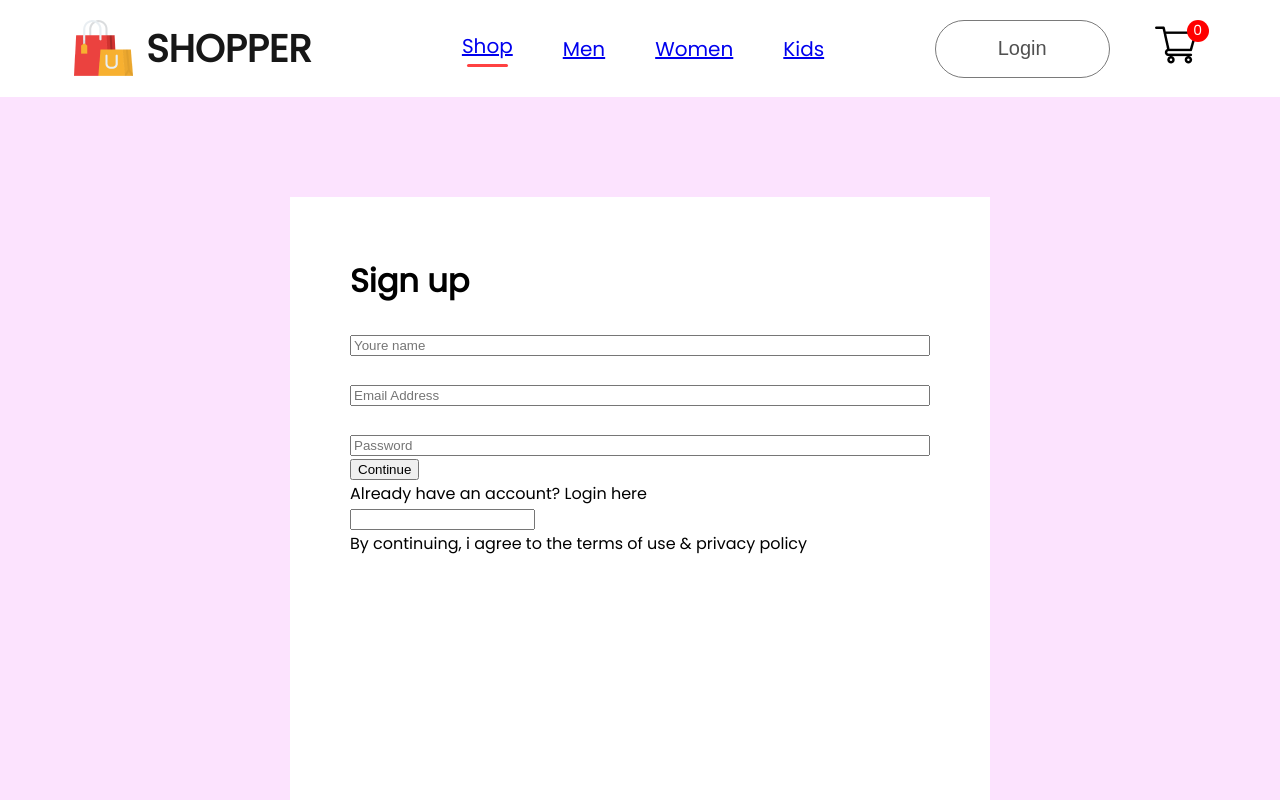
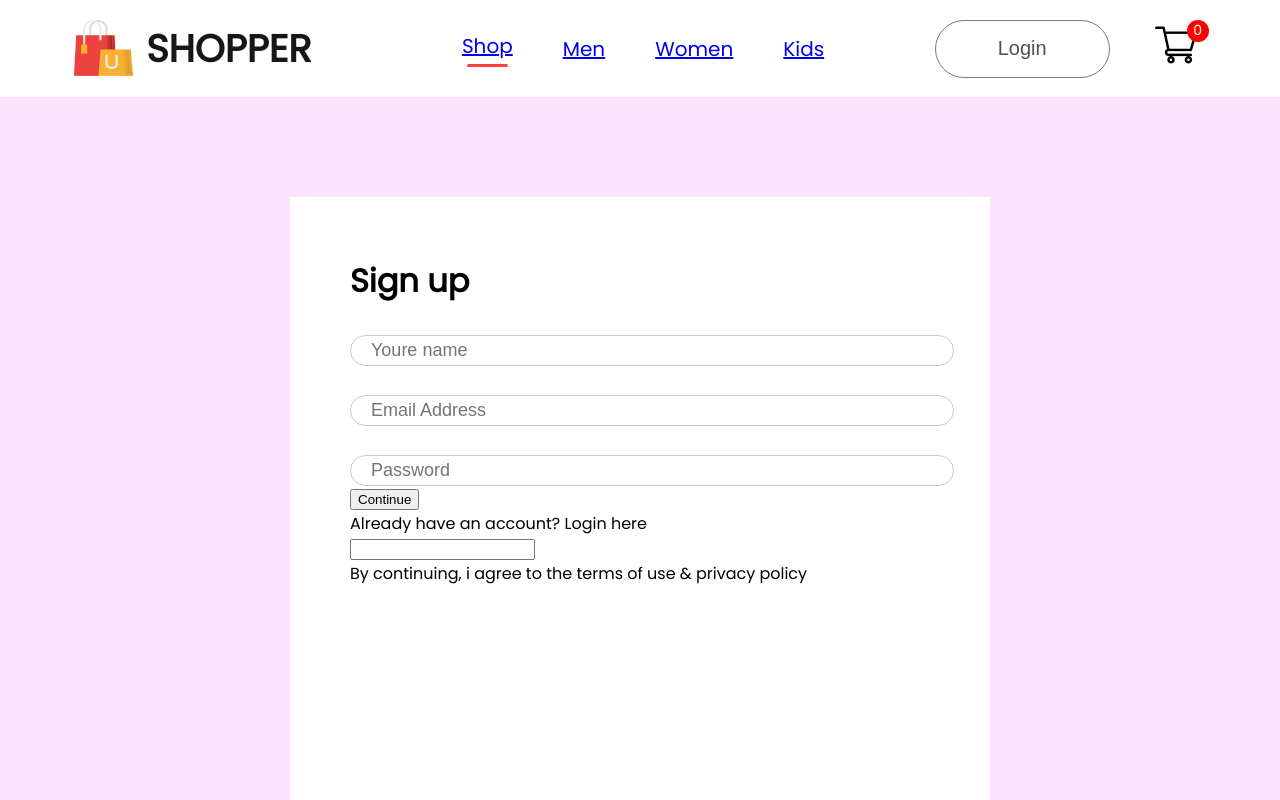
Before and after one commit to Eliasagidew/ecommerce, a React (Create React App) app in the folder frontend/: page /login in a window 1280 px wide. Shown: the top 800 px of the page. Built offline with nearby package versions, Linux system fonts and the light colour scheme.

Commit message:
cartitems

```diff
--- a/frontend/src/Pages/CSS/LoginSignup.css
+++ b/frontend/src/Pages/CSS/LoginSignup.css
@@ -21,5 +21,12 @@
    margin-top: 30px;
 }
 .loginsignup-fields input{
-
+    height: 27px;
+    width: 100%;
+    padding-left: 20px;
+    border: 1px solid#c9c9c9;
+    outline: none;
+    color: #5c5c5c;
+    font-size: 18px;
+    border-radius: 20px;
 }
```
